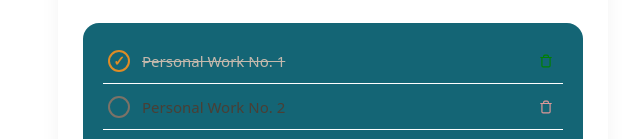
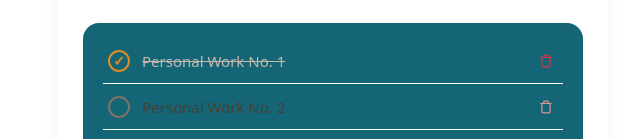
Before and after one commit to heab3/Mini-E-commer, a Vue app: page / in a window 1280 px wide. In both pictures the pointer is over the button 853 px from the left and 296 px from the top of the page. Shown: the part 236-375 px from the top of the page, without its empty margins (307-947 px from the left). Built offline with nearby package versions, Linux system fonts and the light colour scheme; the HTML template or start-up script is replaced by a standard one.

Commit message:
reverse color

```diff
--- a/src/TodoItem.vue
+++ b/src/TodoItem.vue
@@ -99,7 +99,6 @@ const emit = defineEmits(['toggle', 'delete'])
 }
 
 .delete-btn:hover {
-  /* color: #dc3545; */
-  color: green;
+  color: #dc3545;
 }
 </style>
```
